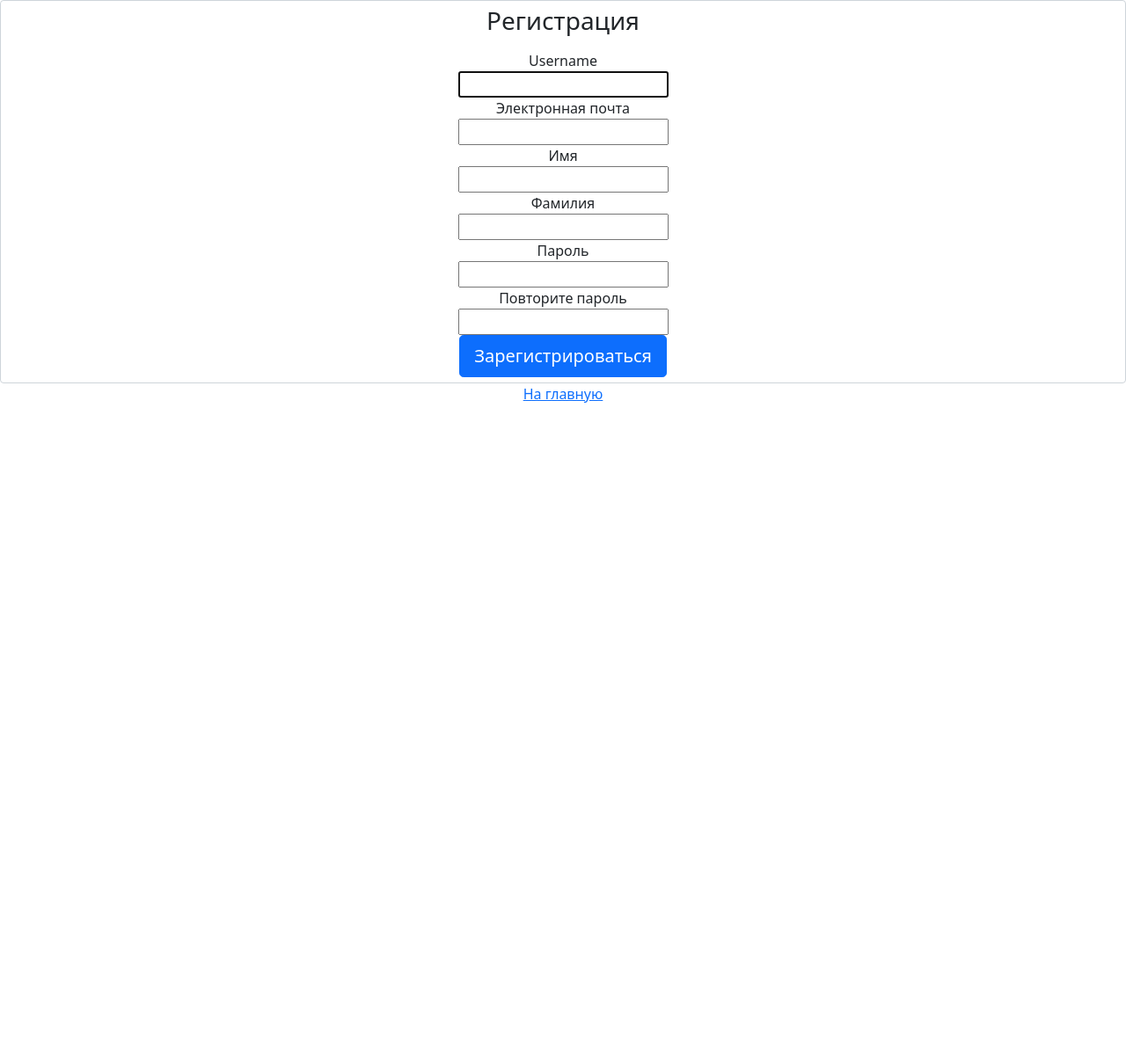
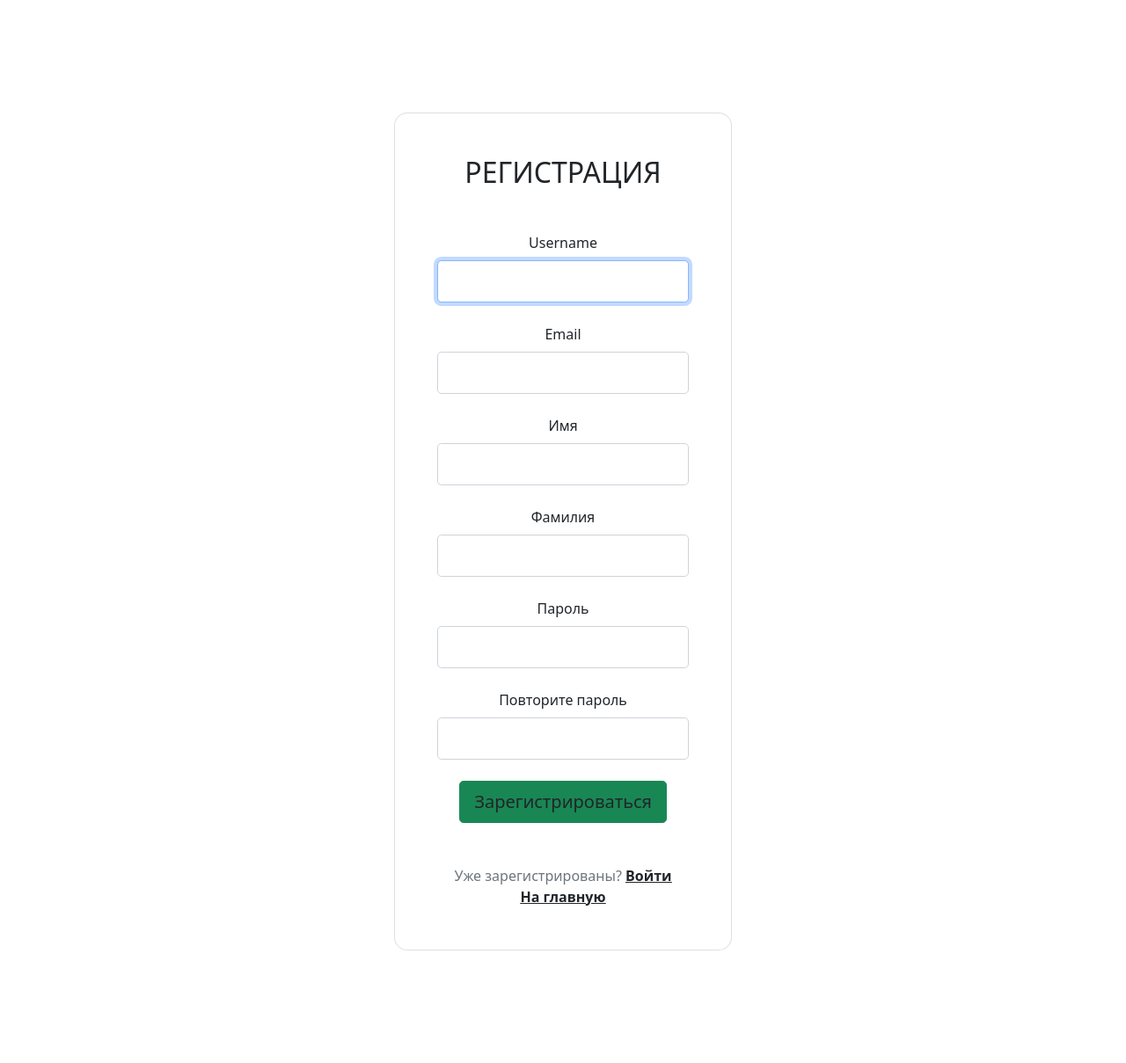
Before and after one commit to Zack8629/Pandora, a Django app: page /accounts/registration/ in a window 1280 px wide. Shown: the whole page at 88% size. Before the commit the page ends 458 px from the top, so only its background shows below. Run offline with Django 4.2, Linux system fonts and the light colour scheme.

Commit message:
improve_form

```diff
--- a/Pandora/account/templates/account/registration.html
+++ b/Pandora/account/templates/account/registration.html
@@ -2,57 +2,90 @@
 {% block content%}
 
 <div class="text-center">
+<div class="container h-100">
+          <div class="row d-flex justify-content-center align-items-center h-100">
+            <div class="col-12 col-md-9 col-lg-7 col-xl-7">
+              <div class="card" style="border-radius: 15px;margin: 20%">
+                <div class="card-body p-5">
+                  <h2 class="text-uppercase text-center mb-5">Регистрация</h2>
 
-    <form class="form-signin form-control" method="post" action="{% url 'account:registration' %}">
+                  <form method="post" action="{% url 'account:registration' %}">
                         {% csrf_token %}
-
-          <h1 class="h3 mb-3 font-weight-normal">Регистрация</h1>
-          <label for="{{ form.username.id_for_label }}" class="sr-only">Username</label>
-            <div>{{ form.username}}</div>
+                    <div class="form-outline mb-4">
+                        <label for="{{ form.username.id_for_label }}" class="form-label" style="margin-left: 0px;">Username</label>
+                        <input type="text" name="username" maxlength="150" autocapitalize="none" class="form-control form-control-lg" autocomplete="username" autofocus="" required="" id="id_username">
                         <div class="{% if form.username.errors %} invalid{% endif %}">
                           {% for error in form.username.errors %}
                             <p class="help-block">{{ error }}</p>
                           {% endfor %}
                         </div>
-        <label for="{{ form.email.id_for_label}}" class="sr-only">Электронная почта</label>
-            <div>{{ form.email}}</div>
+                    <div class="form-notch"><div class="form-notch-leading" style="width: 9px;"></div><div class="form-notch-middle" style="width: 71.2px;"></div><div class="form-notch-trailing"></div></div></div>
+
+                    <div class="form-outline mb-4">
+                        <label for="{{ form.email.id_for_label}}" style="margin-left: 0px;" class="form-label" >Email</label>
+                        <input type="email" name="email" maxlength="254" class="form-control form-control-lg" required="" id="id_email">
                                    <div class="{% if form.email.errors %} invalid{% endif %}">
                       {% for error in form.email.errors %}
                         <p class="help-block">{{ error }}</p>
                       {% endfor %}
                     </div>
-        <label for="{{ form.first_name.id_for_label}}" class="sr-only">Имя</label>
-        <div>{{ form.first_name}}</div>
+                    <div class="form-notch"><div class="form-notch-leading" style="width: 9px;"></div><div class="form-notch-middle" style="width: 69.6px;"></div><div class="form-notch-trailing"></div></div></div>
+
+                    <div class="form-outline mb-4">
+                        <label for="{{ form.first_name.id_for_label}}" class="form-label"  style="margin-left: 0px;">Имя</label>
+                        <input type="text" name="first_name"  class="form-control form-control-lg" maxlength="150" id="id_first_name">
                         <div class="{% if form.first_name.errors %} invalid{% endif %}">
                           {% for error in form.first_name.errors %}
                             <p class="help-block">{{ error }}</p>
                           {% endfor %}
                         </div>
-        <label for="{{ form.last_name.id_for_label}}" class="sr-only">Фамилия</label>
-                <div>{{ form.last_name}}</div>
+                    <div class="form-notch"><div class="form-notch-leading" style="width: 9px;"></div><div class="form-notch-middle" style="width: 64px;"></div><div class="form-notch-trailing"></div></div></div>
+
+                    <div class="form-outline mb-4">
+                        <label for="{{ form.last_name.id_for_label}}" class="form-label" style="margin-left: 0px;">Фамилия</label>
+                        <input type="text" name="last_name" class="form-control form-control-lg" maxlength="150" id="id_last_name">
                         <div class="{% if form.last_name.errors %} invalid{% endif %}">
                           {% for error in form.last_name.errors %}
                             <p class="help-block">{{ error }}</p>
                           {% endfor %}
                         </div>
-        <label for="{{ form.password1.id_for_label}}" class="sr-only">Пароль</label>
-          <div>{{ form.password1 }} </div>
+                    <div class="form-notch"><div class="form-notch-leading" style="width: 9px;"></div><div class="form-notch-middle" style="width: 136px;"></div><div class="form-notch-trailing"></div></div></div>
+
+                    <div class="form-outline mb-4">
+                        <label for="{{ form.password1.id_for_label}}" class="form-label" style="margin-left: 0px;">Пароль</label>
+                        <input type="password" name="password1" autocomplete="new-password" class="form-control form-control-lg" required="" id="id_password1">
                         <div class="{% if form.password1.errors %} invalid{% endif %}">
                           {% for error in form.password1.errors %}
                             <p class="help-block">{{ error }}</p>
                           {% endfor %}
                         </div>
+                    <div class="form-notch"><div class="form-notch-leading" style="width: 9px;"></div><div class="form-notch-middle" style="width: 136px;"></div><div class="form-notch-trailing"></div></div></div>
 
-                <label for="{{ form.password2.id_for_label}}" class="sr-only">Повторите пароль</label>
-          <div>{{ form.password2 }} </div>
+                      <div class="form-outline mb-4">
+                          <label for="{{ form.password2.id_for_label}}" class="form-label" style="margin-left: 0px;">Повторите пароль</label>
+                          <input type="password" name="password2" class="form-control form-control-lg" autocomplete="new-password" required="" id="id_password2">
+
                           <div class="{% if form.password2.errors %} invalid{% endif %}">
                           {% for error in form.password2.errors %}
                             <p class="help-block">{{ error }}</p>
                           {% endfor %}
                         </div>
-          <button class="btn btn-lg btn-primary btn-block" type="submit">Зарегистрироваться</button>
-        </form>
-    <a href="{% url 'articles:index_articles'%}">На главную</a>
+                    <div class="form-notch"><div class="form-notch-leading" style="width: 9px;"></div><div class="form-notch-middle" style="width: 136px;"></div><div class="form-notch-trailing"></div></div></div>
+
+                    <div class="d-flex justify-content-center">
+                        <button class="btn btn-success btn-block btn-lg gradient-custom-4 text-body" type="submit">Зарегистрироваться</button>
                     </div>
 
+                    <p class="text-center text-muted mt-5 mb-0">Уже зарегистрированы? <a href="{% url 'account:login' %}" class="fw-bold text-body"><u>Войти</u></a></p>
+                    <a href="{% url 'articles:index_articles'%}" class="fw-bold text-body"><u>На главную</u></a>
+
+                  </form>
+
+                </div>
+              </div>
+            </div>
+          </div>
+        </div>
+
+
 {% endblock%}
```
Also changed, not shown: Pandora/account/templates/registration/login.html (+44 -17 lines). Lines whose indentation alone changed are shown as unchanged.
